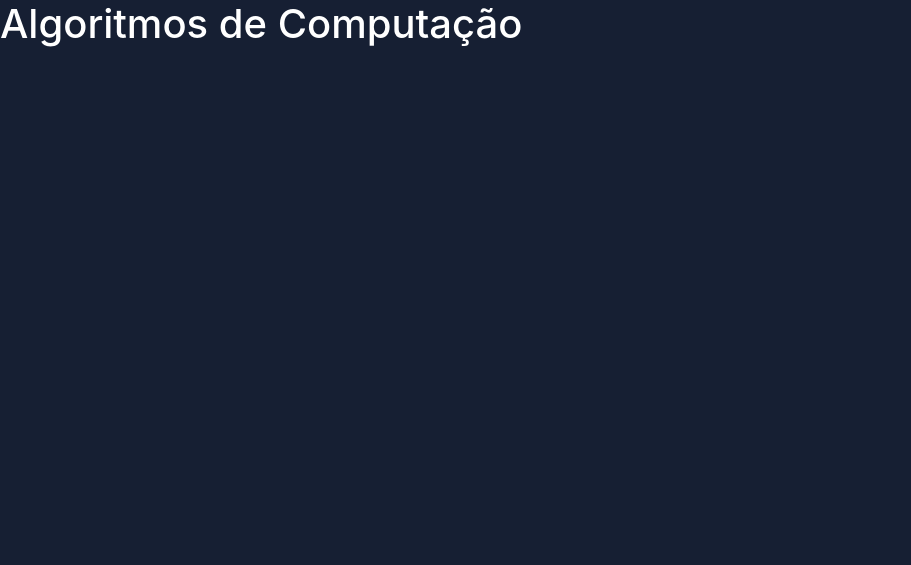
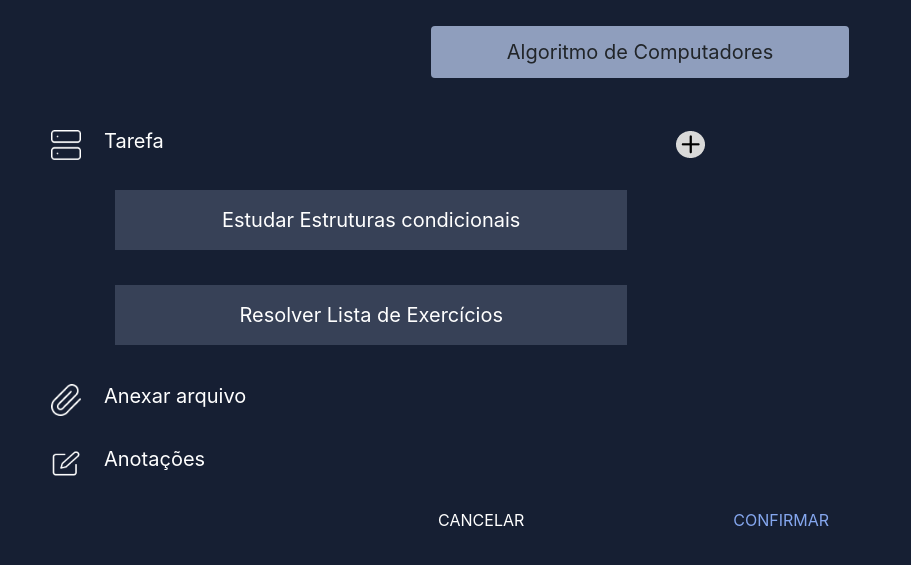
Before and after one commit to JoseBrittoo/atividadesAcademicas, a Django app: page /auth/ac/ in a window 1280 px wide. Shown: the top 565 px of the page, without its empty margins (0-911 px from the left). Run offline with Django 5.2, Linux system fonts and the light colour scheme.

Commit message:
Front Telas de Visualização de Disciplinas

```diff
--- a/usuarios/static/acdisciplina.css
+++ /dev/null
@@ -1,4 +0,0 @@
-body {
-    background: #161F33;
-    margin: 0;
-}
--- /dev/null
+++ b/usuarios/static/acssdisciplina.css
@@ -0,0 +1,76 @@
+body {
+    background: #161F33;
+    margin: 0;
+}
+
+.container {
+    margin-top: 2%;
+    display: flex;
+    justify-content: center;
+    align-items: center;
+    height: 10%;
+    position: relative;
+    width: 35%;
+    margin-bottom: 3%;
+}
+
+.btn {
+    display: flex;
+    justify-content: center;
+    align-items: center;
+    width: 100%;
+    padding: 10px 0px;
+    margin-bottom: 10px;
+    background: #8F9EBD ;
+    color: #fff;
+    font-size: 20px;
+
+}
+
+.leftcontainer {
+    margin-top: 2%;
+    margin-left: 4%;
+    display: flex;
+    align-items: center;
+    max-width: 50%;
+    margin-bottom: 1%;
+}
+
+img {
+    margin-right: 10px;
+}
+
+label {
+    color: white;
+    margin-left: 2%;
+    font-size: 20px;
+}
+
+input {
+    margin-left: 3%;
+    width: 100%;
+    padding: 15px;
+    background-color: #374157;
+    color: white;
+    font-size: 20px;
+}
+
+input::placeholder{
+    font-size: 20px;
+}
+
+
+.tarefabtn {
+    display: flex;
+    justify-content: center;
+    align-items: center;
+    width: 80%;
+    padding: 15px 0px;
+    margin-bottom: 10px;
+    margin-left: 10%;
+    outline: none;
+    background: #374157 ;
+    color: #fff;
+    font-size: 20px;
+    cursor: pointer;
+}
--- a/usuarios/templates/ac.html
+++ b/usuarios/templates/ac.html
@@ -4,8 +4,39 @@
 {% block 'titulo'%} Algoritmos de Computação {% endblock %}
 
 {% block 'conteudo' %}
-<link rel="stylesheet" type="text/css" href="{% static 'acdisciplina.css' %}">
+<link rel="stylesheet" type="text/css" href="{% static 'acssdisciplina.css' %}">
 
-<h1 style="color: white;">Algoritmos de Computação</h1>
+<div class="container">
+    <a class="btn">Algoritmo de Computadores</a>
+</div>
+
+<div class="leftcontainer">
+    <img src="{% static 'tarefa.png' %}" width="30">
+    <label>Tarefa</label>
+    <img src="{% static 'plus.png' %}" width="30" style="margin-left: 80%;">
+</div>
+
+<div class="leftcontainer">
+    <a class="tarefabtn" href="{% static 'disciplina.css' %}">Estudar Estruturas condicionais</a>
+</div>
+
+<div class="leftcontainer">
+    <a class="tarefabtn" href="{% static 'disciplina.css' %}">Resolver Lista de Exercícios</a>
+</div>
+
+<div class="leftcontainer">
+    <img src="{% static 'anexo.png' %}" width="30">
+    <label>Anexar arquivo</label>
+</div>
+
+<div class="leftcontainer">
+    <img src="{% static 'anotacoes.png' %}" width="30">
+    <label>Anotações</label>
+</div>
+
+<div class="container" style="margin-left: 32%;">
+    <a href="{% url 'disciplina' %}" style="margin-right: 50%; color: white">CANCELAR</a>
+    <a href="{% url 'disciplina' %}" style="color: #85A7EF">CONFIRMAR</a>
+</div>
 
 {% endblock %}
```
Also changed, not shown: usuarios/templates/al.html (+25 -2 lines), usuarios/templates/mc.html (+25 -2 lines), usuarios/templates/md.html (+25 -2 lines), usuarios/static/plus.png (added).
